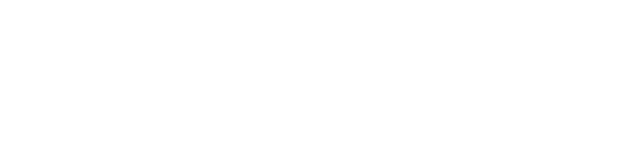
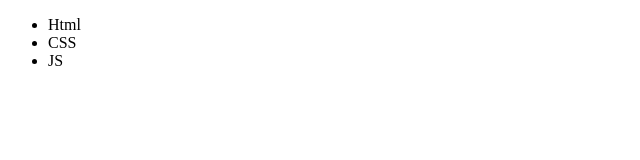
Before and after one commit to NorbertLovasz/testSesiunea12, a plain HTML site: page index.html in a window 1280 px wide. Shown: the whole page, without its empty margins (0-640 px from the left). Drawn offline with Linux system fonts and the light colour scheme.

Commit message:
Up[date pt header

```diff
--- a/index.html
+++ b/index.html
@@ -11,7 +11,19 @@
 
 <body>
     <header>
-        <!-- Stuff for header -->
+        <nav>
+            <ul>
+                <li>
+                    Html
+                </li>
+                <li>
+                    CSS
+                </li>
+                <li>
+                    JS
+                </li>
+            </ul>
+        </nav>
     </header>
     <main>
         <!-- Stuff for main -->
```
